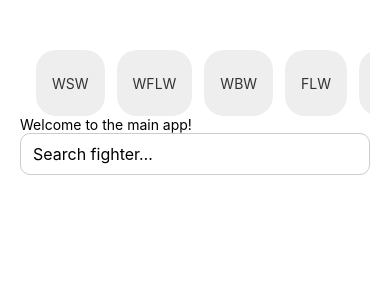
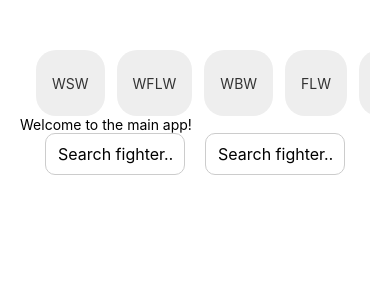
Before and after one commit to ozuranskiProject/UFC-Predictor-App, a React Native app in the folder Client-App/UFC-App/: screen / in a window 390 px wide. Shown: the top 300 px of the page. Built offline with nearby package versions, Linux system fonts and the light colour scheme.

Commit message:
Added profile picture card and updated search function to use fighter objects

```diff
--- a/Client-App/UFC-App/App.js
+++ b/Client-App/UFC-App/App.js
@@ -29,8 +29,12 @@ export default function App() {
     <View style={styles.container}>
       <WeightClassSelector />
       <Text>Welcome to the main app!</Text>
-      <FighterSearch fighters={fighters}/>
-      </View >
+
+      <View style={styles.searchRow}>
+        <FighterSearch style={styles.searchBox} />
+        <FighterSearch style={styles.searchBox} />
+      </View>
+    </View >
   );
 }
 
@@ -52,4 +56,13 @@ const styles = StyleSheet.create({
     paddingTop: 50, // optional: push content below status bar
     paddingHorizontal: 20,
   },
+  searchRow: {
+    flexDirection: 'row',      // put side by side
+    gap: 20,                   // space between them
+    justifyContent: 'center',
+    alignItems: 'flex-start',  // keep them aligned at the top
+  },
+  searchBox: {
+    width: 140,          // <- lock the width as parent, children should just use a percentage of this container
+  },
 });
--- a/Client-App/UFC-App/fighterSearch.js
+++ b/Client-App/UFC-App/fighterSearch.js
@@ -1,41 +1,85 @@
 import React, { useState } from 'react';
-import { View, TextInput, StyleSheet, FlatList, Text, Pressable } from 'react-native';
+import { View, TextInput, StyleSheet, FlatList, Text, Pressable, Image } from 'react-native';
 
-import { searchFighters } from './fighterService';
+import { searchFighters, getFighterByName } from './fighterService';
 
-export default function FighterSearch({ placeholder = 'Search fighter…', fighters = [] }) {
+const PLACEHOLDER = 'https://upload.wikimedia.org/wikipedia/commons/7/7c/Profile_avatar_placeholder_large.png?20150327203541';
+
+export default function FighterSearch({ placeholder = 'Search fighter…', fighters = [], style }) {
   const [query, setQuery] = useState('');
 
-  const results = searchFighters(query); // limit defaults to 5
+  const [showResults, setShowResults] = useState(false); // for setting whether or not to show flatlist seuggestions dropdown
+
+  const [selected, setSelected] = useState(null); // for storing actual chosen/selected fighter object
+
+  const results = searchFighters(query); //search fighters function includes fighter data set and sorts through it using the current query
+
+  function handleChange(text) { // idk if this is actually needed yet because of searchfighters but ill play with it for now
+    setQuery(text);
+    setShowResults(!!text.trim());
+    if (!text) setSelected(null);
+  }
+
+  function handlePick(name) {
+    setQuery(name);                // autocomplete the search box
+    setShowResults(false);         // hide the suggestion dropdown
+    const f = getFighterByName(name);
+    setSelected(f || null);        // save the full fighter object (so we can show photo, stats, etc.) trying to be smarter about edge cases
+  }
 
   return (
-    <View style={styles.wrap}>
+    <View style={[styles.wrap, style]}>
       <TextInput
         style={styles.input}
         value={query}
-        onChangeText={setQuery}
+        onChangeText={handleChange}
         placeholder={placeholder}
         autoCorrect={false}
         autoCapitalize="words"
         testID="fighter-search-input"
       />
-      <FlatList
-        data={results}
-        keyExtractor={(item) => item.id}
-        renderItem={({ item }) => (
-         <Pressable style={styles.row}>
-           <Text style={styles.name}>{item.name}</Text>
-         </Pressable>
-       )}
-     />
+
+      {showResults && results.length > 0 && (  // flatlist now only appears if there are results to show!!!
+        <FlatList
+          style={styles.dropdown}
+          data={results} //filtered fighter data set (filtered by query)
+          keyExtractor={(item, i) => String(item.id ?? `${item.name}-${i}`)} // use id as key, if no id then just use their name
+          keyboardShouldPersistTaps="handled"  // what to do with keyboard after interaction
+          renderItem={({ item }) => ( // vv render fighter object as button vv
+            <Pressable
+              onPress={() => handlePick(item.name)}
+              style={styles.row}
+              testID={`suggestions`}
+              >
+              <Text style={styles.name}>{item.name}</Text>
+            </Pressable>
+          )}
+        />
+      )}
+
+      {selected && (   //selected fighter card that only appears if there has been a valid selection
+        <View style={styles.card}>
+          <Image
+            // use `profile_url` directly. fallback if missing
+            source={{ uri: selected.profile_url || PLACEHOLDER }} //where to take from, uri for internet image, use placeholder if you cant find an image
+            style={styles.photo}
+            resizeMode="contain"
+            fadeDuration={0}   // Android-only ): disable cross-fade
+            onError={() => setSelected(s => s ? { ...s, profile_url: PLACEHOLDER } : s)} //'=>' makes it so s is understood as previous. the statement basically says, if you can return to the last picture on error then do so but if you cant then just use the placeholder fallback
+            />
+          <Text style={styles.selectedName}>{selected.name}</Text>
+        </View>
+      )}
     </View>
   );
 }
 
-// no function for buttons yet that will come soon
-
 const styles = StyleSheet.create({
-  wrap: { }, //for the sake of having a container
+  wrap: { //for the sake of having a container
+    gap: 8,
+    position: 'relative',
+    width: '100%',
+  },
   input: {
     borderWidth: 1,
     borderColor: '#ccc',
@@ -45,12 +89,43 @@ const styles = StyleSheet.create({
     fontSize: 16,
   },
   row: {
+    width: '100%',                 // ensure row spans dropdown
     paddingVertical: 10,
+    paddingHorizontal: 12,
     borderBottomWidth: StyleSheet.hairlineWidth,
-    borderBottomColor: '#ddd'
+    borderColor: '#eee',
+    flexDirection: 'row',
+    justifyContent: 'center',      // <-- center horizontally
+    alignItems: 'center',          // <-- center vertically
   },
   name: {
     fontSize: 16,
+    fontWeight: '600',
+    textAlign: 'center',   // centers text inside the box
+    width: '100%',         // make Text fill the whole row
+  },
+  photo: {
+    width: 160,    // you can pick any size
+    height: 160,
+    borderRadius: 12, // optional, for rounded corners
+  },
+  card: {
+    marginTop: 12,
+    alignItems: 'center',
+    gap: 6
+  },
+  selectedName: {
+    fontSize: 18,
     fontWeight: '600'
   },
+  dropdown: {
+    position: 'absolute',
+    top: 48,
+    left: 0,
+    right: 0,          // or width: '100%'
+    backgroundColor: '#fff',
+    borderWidth: 1,
+    borderColor: '#ddd',
+    borderRadius: 10,
+  },
 });
```
